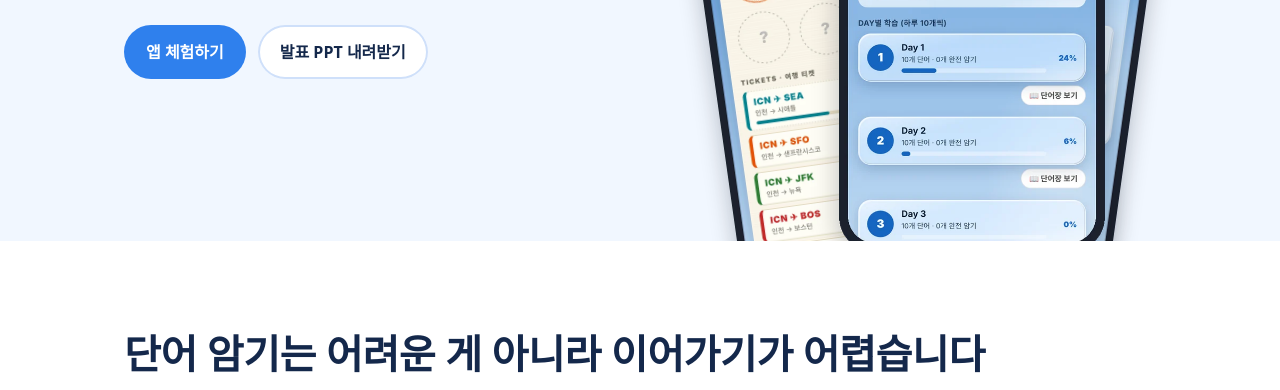
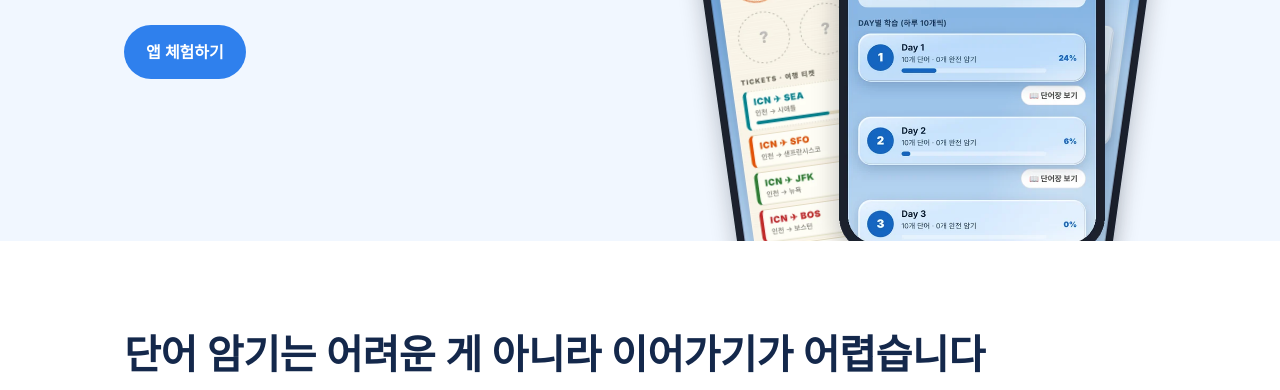
Before and after one commit to monacoooo/voca, a plain HTML site: page intro/index.html in a window 1280 px wide. Shown: the part 379-769 px from the top of the page. Drawn offline with Linux system fonts and the light colour scheme; a web font is replaced by a local one.

Commit message:
소개서에서 PPT 내려받기 버튼 삭제
Co-Authored-By: Claude Sonnet 5.5 <noreply@anthropic.com>
Claude-Session: https://claude.ai/code/session_01D7s6h9QudcnzKNtci13Ksc

```diff
--- a/intro/index.html
+++ b/intro/index.html
@@ -78,7 +78,6 @@ footer .q{font-size:clamp(22px,3.5vw,32px);font-weight:800;color:var(--ink);marg
    <p class="lead">토익 단어를 외울 때마다 비행기가 날고, 도착하면 여권에 비자 도장이 찍힙니다</p>
    <div class="btns">
     <a class="btn p" href="/">앱 체험하기</a>
-    <a class="btn s" href="/vocaair-intro.pptx" download>발표 PPT 내려받기</a>
    </div>
   </div>
   <div class="phones" aria-hidden="true">
@@ -189,7 +188,7 @@ footer .q{font-size:clamp(22px,3.5vw,32px);font-weight:800;color:var(--ink);marg
 <footer>
  <div class="wrap">
   <div class="q">단어 하나하나가 목적지로 가는 비행 거리입니다</div>
-  <div class="btns" style="justify-content:center"><a class="btn p" href="/">앱 체험하기</a><a class="btn s" href="/vocaair-intro.pptx" download>발표 PPT 내려받기</a></div>
+  <div class="btns" style="justify-content:center"><a class="btn p" href="/">앱 체험하기</a></div>
   <p class="note">앱 화면은 샘플 데이터로 촬영했습니다. 서비스 소개서 2026.11.27</p>
  </div>
 </footer>
```
